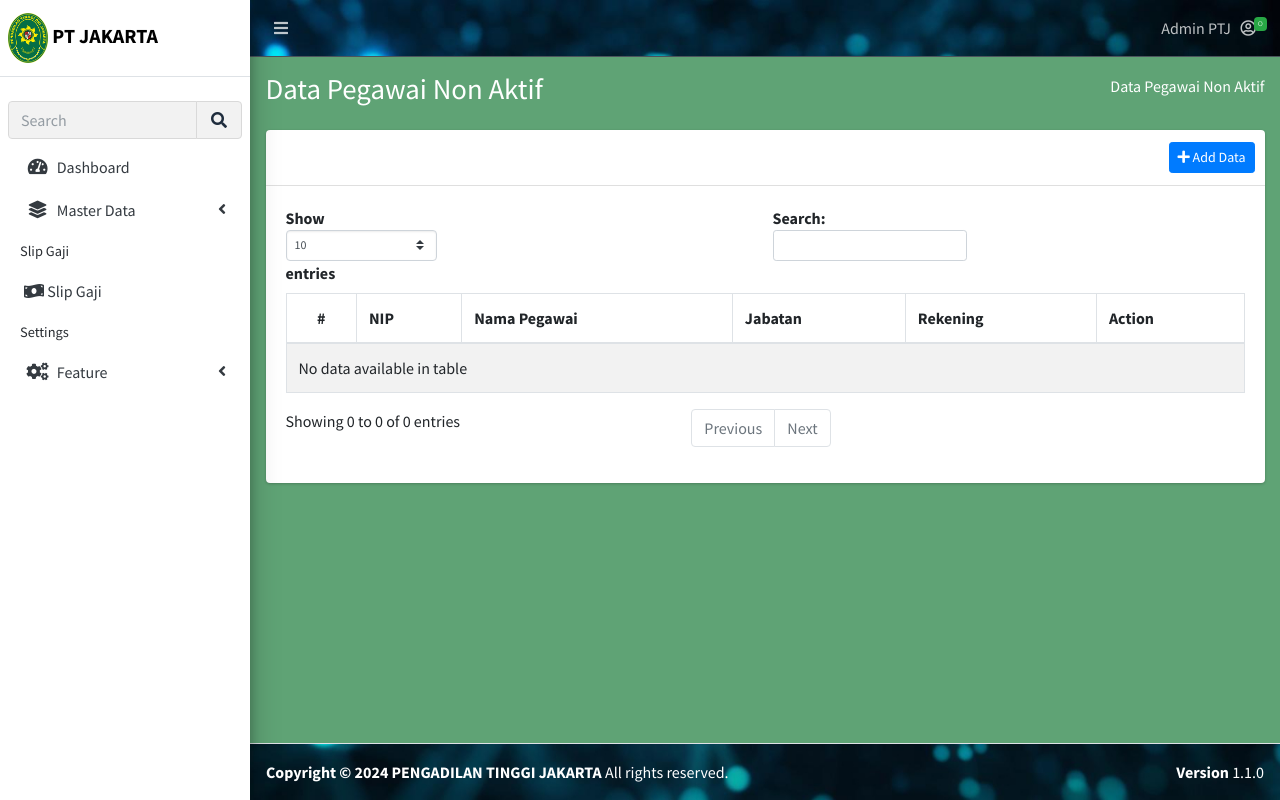
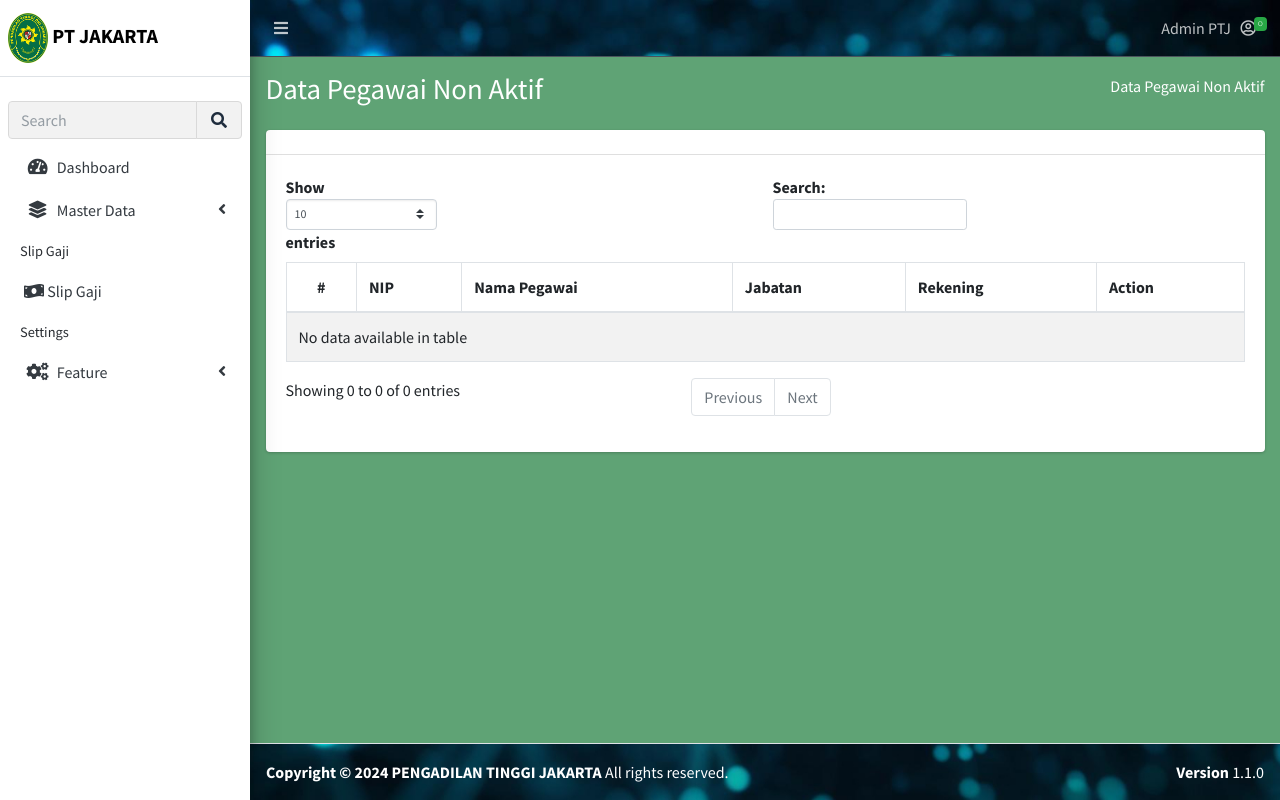
Before and after one commit to ekaputra012309/slipgaji_laravel, a Laravel app: page /pegawai-inactive in a window 1280 px wide. Run offline with Laravel 8, Linux system fonts and the light colour scheme; a user stored in the database is signed in; data comes from the database, SQL or seed files in the repository; data that the repository does not hold is empty; some libraries are stand-ins or nearby versions.

Commit message:
hide new add data for pegawai non aktif

```diff
--- a/resources/views/backend/pegawai/index2.blade.php
+++ b/resources/views/backend/pegawai/index2.blade.php
@@ -28,7 +28,7 @@
                             <div class="card-header">
 
                                 <div class="card-tools">
-                                    <a href="{{ route('pegawai.create') }}" class="btn btn-primary btn-sm">
+                                    <a href="{{ route('pegawai.create') }}" class="btn btn-primary btn-sm d-none">
                                         <i class="fas fa-plus"></i> Add Data
                                     </a>
                                 </div>
```
